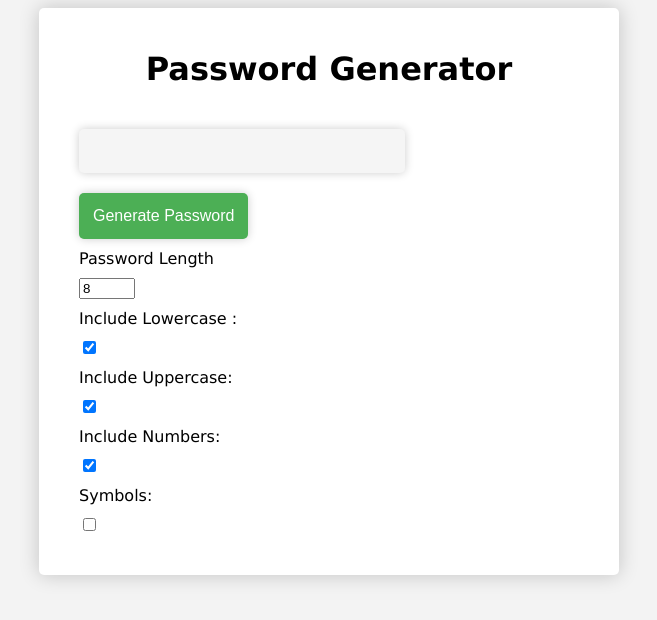
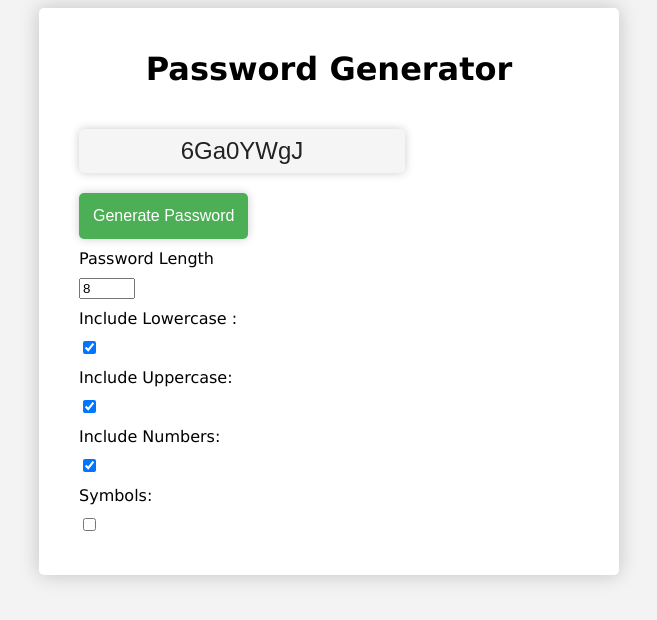
Before and after one commit to Showmandas/JS_World, a plain HTML site: page PasswordGenerator/index.html in a window 1280 px wide. Both pictures are taken after a click on the button "Generate Password". Shown: the whole page, without its empty margins (311-968 px from the left). Drawn offline with Linux system fonts and the light colour scheme.

Commit message:
js code added

```diff
--- a/PasswordGenerator/script.js
+++ b/PasswordGenerator/script.js
@@ -11,6 +11,28 @@ const symbol=document.getElementById("symbols")
 const generate=document.getElementById("generate")
 const password=document.getElementById("password")
 
-generate=()=>{
+generate.addEventListener("click",function(){
 
-}
+    const length=len.value
+    let chars=""
+    let pass=""
+    if (lower.checked){
+        chars+=lowerLetters
+    }
+    if (upper.checked){
+        chars+=upperLetters
+    }
+    if (number.checked){
+        chars+=numbers
+    }
+    if (symbol.checked){
+        chars+=symbols
+    }
+
+    for(let i=0;i<length;i++){
+        pass += chars.charAt(Math.floor(Math.random()*chars.length))
+    }
+
+    password.value=pass
+
+})
--- a/PasswordGenerator/style.css
+++ b/PasswordGenerator/style.css
@@ -28,6 +28,7 @@ label{
     font-size: 24px;
     text-align: center;
     padding: 8px;
+    color: #222;
     border: none;
     border-radius: 5px;
     background-color: #f5f5f5;
```
